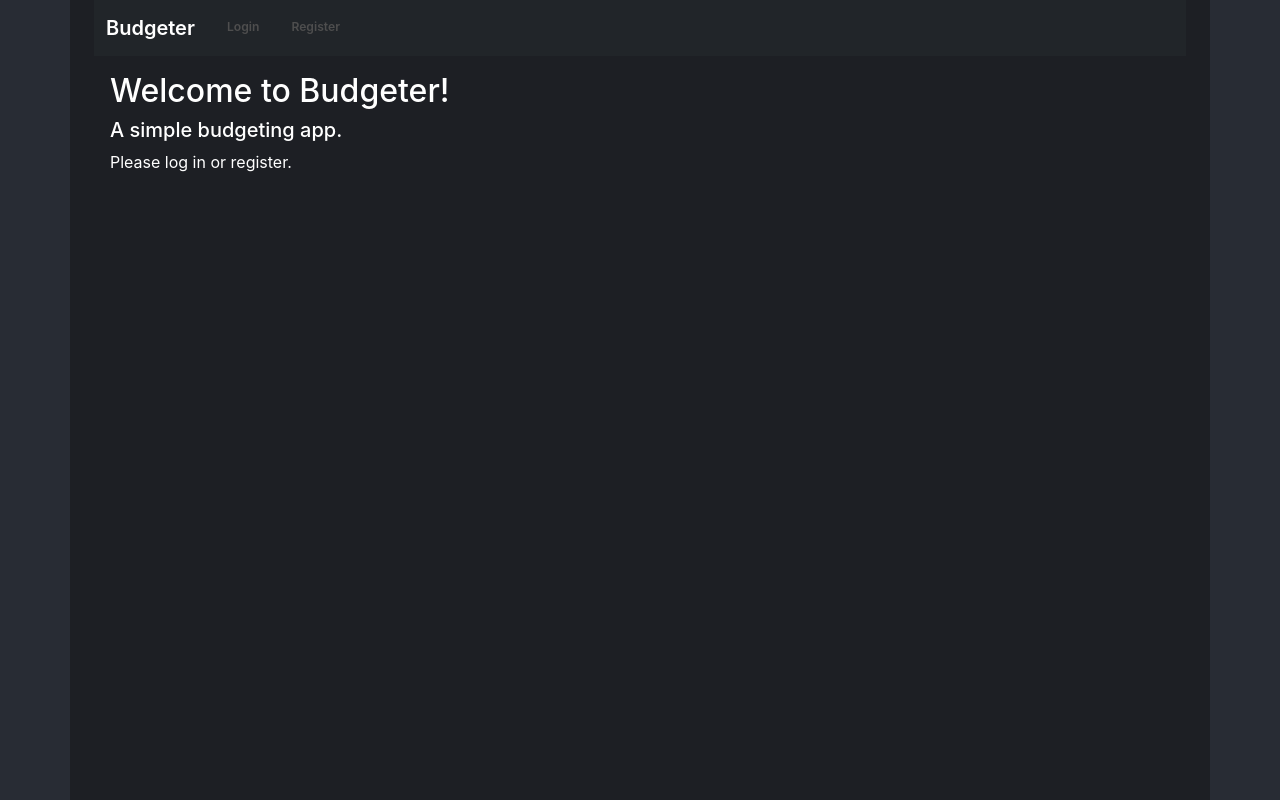
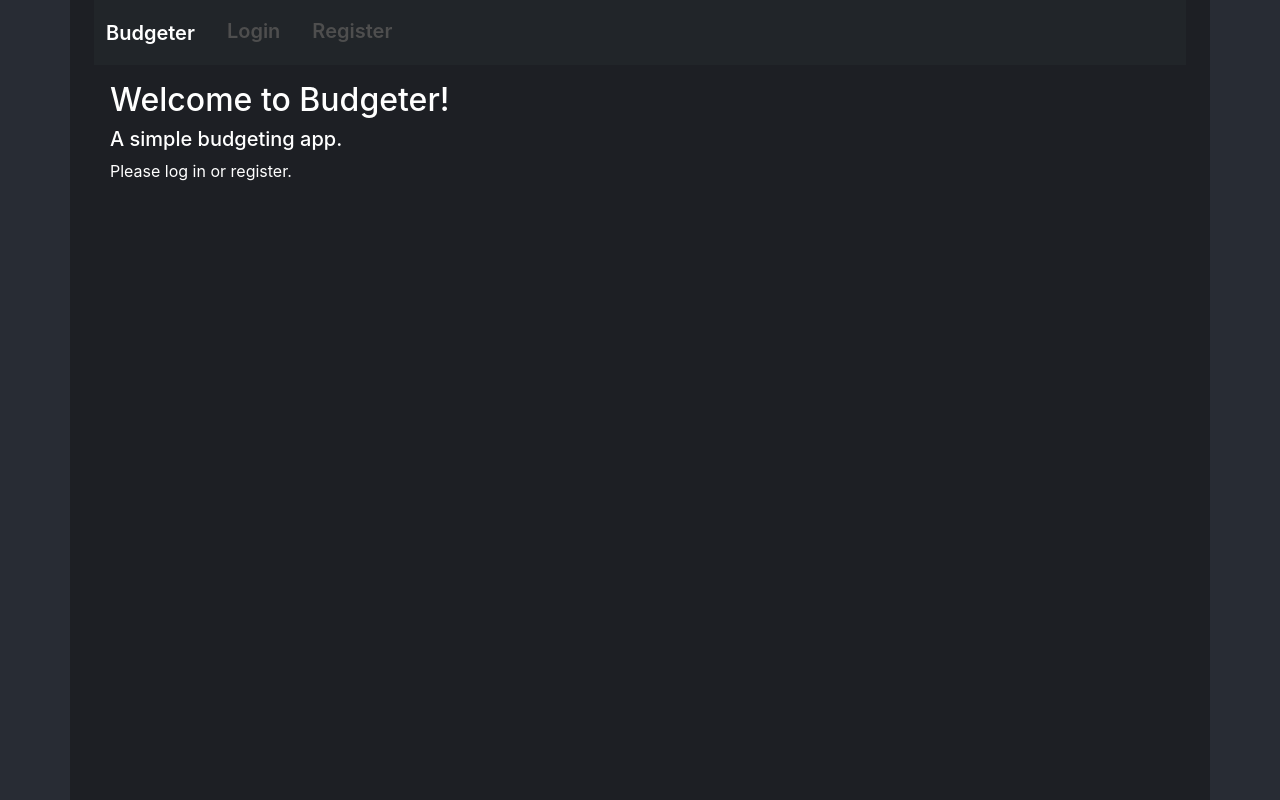
Before and after one commit to AlbertQuon/budget-tracker, a React (Create React App) app: page / in a window 1280 px wide. Built offline with nearby package versions, Linux system fonts and the light colour scheme; no server answers.

Commit message:
Made form text brighter and adjusted navbar text size

```diff
--- a/src/css/App.css
+++ b/src/css/App.css
@@ -117,6 +117,10 @@
 
 
 /** Forms **/
+.form-text {
+  color: white;
+}
+
 .form-control {
   border: 1px #01becc solid;
   background-color: #282c34;
--- a/src/css/Navbar.css
+++ b/src/css/Navbar.css
@@ -1,6 +1,6 @@
 .custom-nav {
     font-size: 10px;
-    font-size: 0.95vw;
+    font-size: 1.25em;
     font-weight: 600;
 }
 
```
